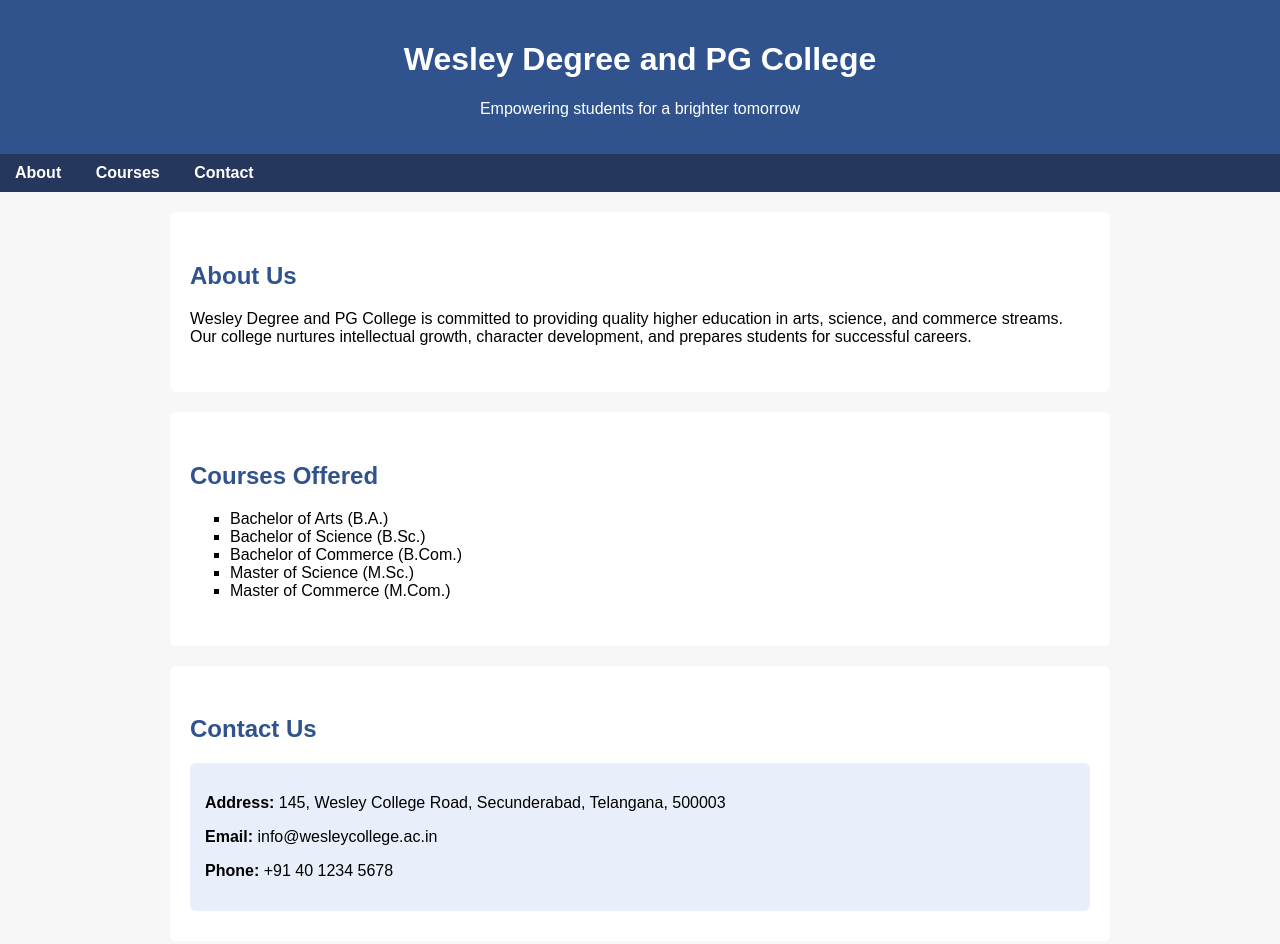
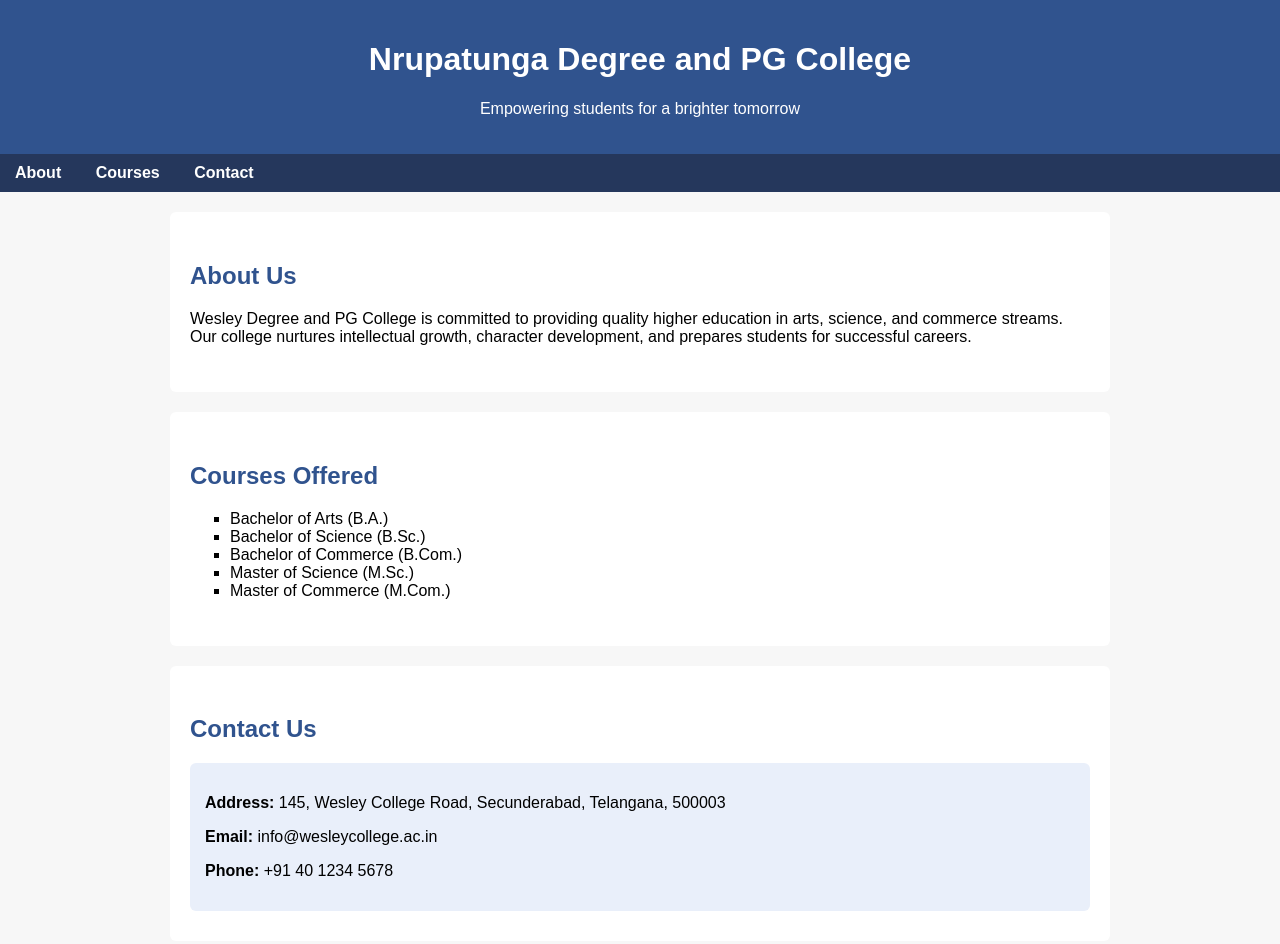
Before and after one commit to Sohail-Ind/TestWebApp1, a plain HTML site: page index.html in a window 1280 px wide. Shown: the top 944 px of the page. Drawn offline with Linux system fonts and the light colour scheme.

Commit message:
Update index.html
changed the college name

```diff
--- a/index.html
+++ b/index.html
@@ -3,7 +3,7 @@
 <head>
     <meta charset="UTF-8">
     <meta name="viewport" content="width=device-width, initial-scale=1.0">
-    <title>Wesley Degree and PG College</title>
+    <title>Nrupatunga Degree and PG College</title>
     <style>
         body { font-family: Arial, sans-serif; margin: 0; padding: 0; background: #f7f7f7; }
         header { background: #30538e; color: white; padding: 20px 0; text-align: center; }
@@ -19,7 +19,7 @@
 </head>
 <body>
     <header>
-        <h1>Wesley Degree and PG College</h1>
+        <h1>Nrupatunga Degree and PG College</h1>
         <p>Empowering students for a brighter tomorrow</p>
     </header>
     <nav>
```
